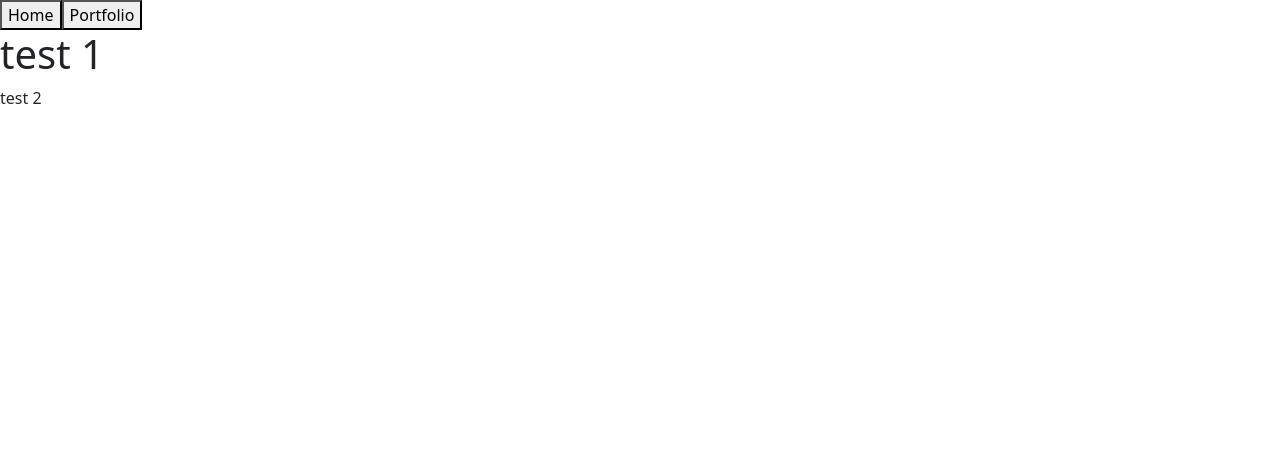
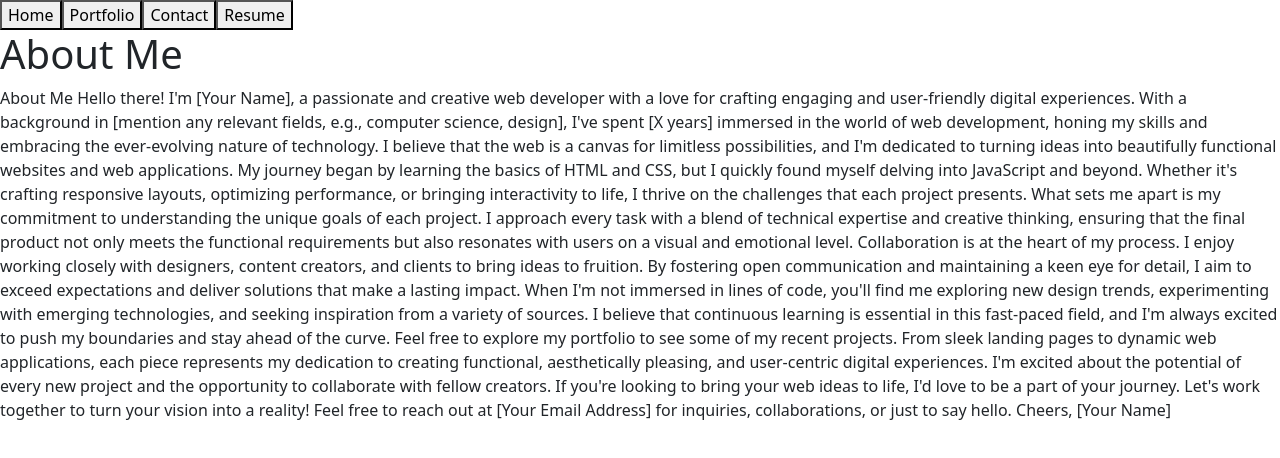
Before and after one commit to mrbll48/react-portfolio, a React (Create React App) app: page / in a window 1280 px wide. Shown: the top 458 px of the page. Built offline with nearby package versions, Linux system fonts and the light colour scheme.

Commit message:
added placeholder code to all pages, updated header.js to allow for navigation, updated app.js to reflect header.js changes, removed all code from navigation.js

```diff
--- a/src/App.js
+++ b/src/App.js
@@ -3,6 +3,8 @@ import { BrowserRouter as Router, Route, Routes } from "react-router-dom";
 import About from "./components/pages/About";
 import Portfolio from "./components/pages/Portfolio";
 import Header from "./components/Header";
+import Contact from "./components/pages/Contact";
+import Resume from "./components/pages/Resume";
 
 export default function App() {
   return (
@@ -10,9 +12,9 @@ export default function App() {
       <Header />
       <Routes>
         <Route path={"/"} element={<About />} />
-        {/* <Route path={"/"} element={<Contac} /> */}
+        <Route path={"/contact"} element={<Contact />} />
         <Route path={"/portfolio"} element={<Portfolio />} />
-        {/* <Route path={"/"} element={<About />} /> */}
+        <Route path={"/resume"} element={<Resume />} />
       </Routes>
     </Router>
   );
--- a/src/components/Header.js
+++ b/src/components/Header.js
@@ -10,6 +10,12 @@ export default function Header() {
       <Link to="/portfolio">
         <button>Portfolio</button>
       </Link>
+      <Link to="/contact">
+        <button>Contact</button>
+      </Link>
+      <Link to="/resume">
+        <button>Resume</button>
+      </Link>
     </nav>
   );
 }
--- a/src/components/Navigation.js
+++ b/src/components/Navigation.js
@@ -1,34 +1 @@
-import React, { useState } from "react";
-import About from "./pages/About";
-import Contact from "./pages/Contact";
-import Portfolio from "./pages/Portfolio";
-import Resume from "./pages/Resume";
-import Header from "./Header";
-
-export default function Navigation() {
-  const [currentPage, setCurrentPage] = useState("About");
-
-  const renderPage = (currentPage) => {
-    switch (currentPage) {
-      case "About":
-        return <About />;
-      case "Contact":
-      // return <Contact />;
-      case "Portfolio":
-        return <Portfolio />;
-      case "Resume":
-      // return <Resume />;
-      default:
-        console.log(`Sorry, ${currentPage} does not exist`);
-    }
-  };
-
-  const handlePageChange = (page) => setCurrentPage(page);
-
-  return (
-    <div>
-      <Header currentPage={currentPage} handlePageChange={handlePageChange} />
-      {renderPage()}
-    </div>
-  );
-}
+export default function Navigation() {}
--- a/src/components/pages/About.js
+++ b/src/components/pages/About.js
@@ -2,8 +2,44 @@ export default function About() {
   return (
     <section id="about">
       <div className="">
-        <h1>test 1</h1>
-        <p>test 2</p>
+        <h1>About Me</h1>
+        <p>
+          About Me Hello there! I'm [Your Name], a passionate and creative web
+          developer with a love for crafting engaging and user-friendly digital
+          experiences. With a background in [mention any relevant fields, e.g.,
+          computer science, design], I've spent [X years] immersed in the world
+          of web development, honing my skills and embracing the ever-evolving
+          nature of technology. I believe that the web is a canvas for limitless
+          possibilities, and I'm dedicated to turning ideas into beautifully
+          functional websites and web applications. My journey began by learning
+          the basics of HTML and CSS, but I quickly found myself delving into
+          JavaScript and beyond. Whether it's crafting responsive layouts,
+          optimizing performance, or bringing interactivity to life, I thrive on
+          the challenges that each project presents. What sets me apart is my
+          commitment to understanding the unique goals of each project. I
+          approach every task with a blend of technical expertise and creative
+          thinking, ensuring that the final product not only meets the
+          functional requirements but also resonates with users on a visual and
+          emotional level. Collaboration is at the heart of my process. I enjoy
+          working closely with designers, content creators, and clients to bring
+          ideas to fruition. By fostering open communication and maintaining a
+          keen eye for detail, I aim to exceed expectations and deliver
+          solutions that make a lasting impact. When I'm not immersed in lines
+          of code, you'll find me exploring new design trends, experimenting
+          with emerging technologies, and seeking inspiration from a variety of
+          sources. I believe that continuous learning is essential in this
+          fast-paced field, and I'm always excited to push my boundaries and
+          stay ahead of the curve. Feel free to explore my portfolio to see some
+          of my recent projects. From sleek landing pages to dynamic web
+          applications, each piece represents my dedication to creating
+          functional, aesthetically pleasing, and user-centric digital
+          experiences. I'm excited about the potential of every new project and
+          the opportunity to collaborate with fellow creators. If you're looking
+          to bring your web ideas to life, I'd love to be a part of your
+          journey. Let's work together to turn your vision into a reality! Feel
+          free to reach out at [Your Email Address] for inquiries,
+          collaborations, or just to say hello. Cheers, [Your Name]
+        </p>
       </div>
     </section>
   );
--- a/src/components/pages/Contact.js
+++ b/src/components/pages/Contact.js
@@ -0,0 +1,3 @@
+export default function Contact() {
+    return (<div>test</div>)
+}
--- a/src/components/pages/Portfolio.js
+++ b/src/components/pages/Portfolio.js
@@ -1,5 +1,10 @@
 import React from "react";
 
 export default function Portfolio() {
-  return <div>portfolio</div>;
+  return (
+    <div>
+      <h2>My Portfolio</h2>
+      <p>View my projects below!</p>
+    </div>
+  );
 }
--- a/src/components/pages/Resume.js
+++ b/src/components/pages/Resume.js
@@ -0,0 +1,3 @@
+export default function Resume() {
+  return <div>test</div>;
+}
```
